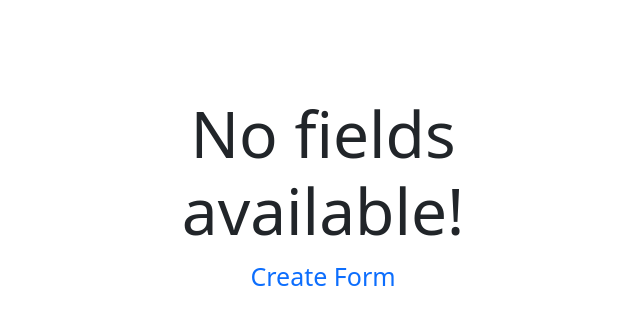
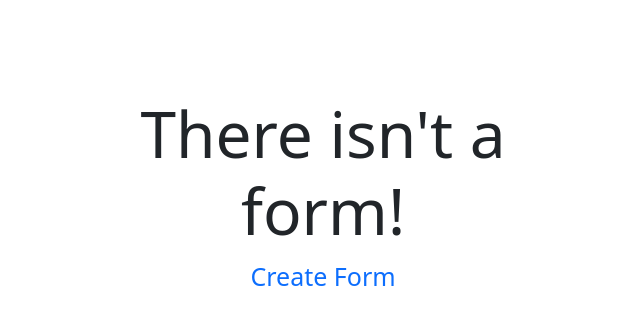
Before and after one commit to usamasadiqus/react-form-builder-app, a React (Vite) app: page /form-preview in a window 1280 px wide. Shown: the top 324 px of the page, without its empty margins (317-957 px from the left). Built offline with nearby package versions, Linux system fonts and the light colour scheme.

Commit message:
add log, add errors code and change display if form not available

```diff
--- a/src/pages/FormPreview/index.jsx
+++ b/src/pages/FormPreview/index.jsx
@@ -3,9 +3,16 @@ import { useForm } from "react-hook-form";
 import styles from "./FormPreview.module.css";
 
 const FormPreview = () => {
-  const { register, handleSubmit } = useForm();
+  const {
+    register,
+    handleSubmit,
+    formState: { errors },
+  } = useForm();
 
   let data = JSON.parse(localStorage.getItem("form-data"));
+
+  console.log("file preview data =>", data);
+  // console.log("errors", errors);
 
   const exportForm = () => {
     let encodedUri = `data:text/json;charset=utf-8,${encodeURIComponent(
@@ -27,7 +34,7 @@ const FormPreview = () => {
     <div className="container my-5">
       {!data ? (
         <div className={`${styles.flex_style} text-center`}>
-          <h2 className="mt-5 display-3">No fields available!</h2>
+          <h2 className="mt-5 display-3">There isn't a form!</h2>
           <Link to="/">Create Form</Link>
         </div>
       ) : (
@@ -72,9 +79,11 @@ const FormPreview = () => {
                             // pattern={pattern}
                             {...register(`${name}`, { required })}
                           />
-                          {/* {errors.name && (
-                    <span className="text-danger">This field is required</span>
-                  )} */}
+                          {/* {errors.name.type === "required" && (
+                            <span className="text-danger">
+                              This field is required
+                            </span>
+                          )} */}
                         </div>
                       );
                     })}
```
